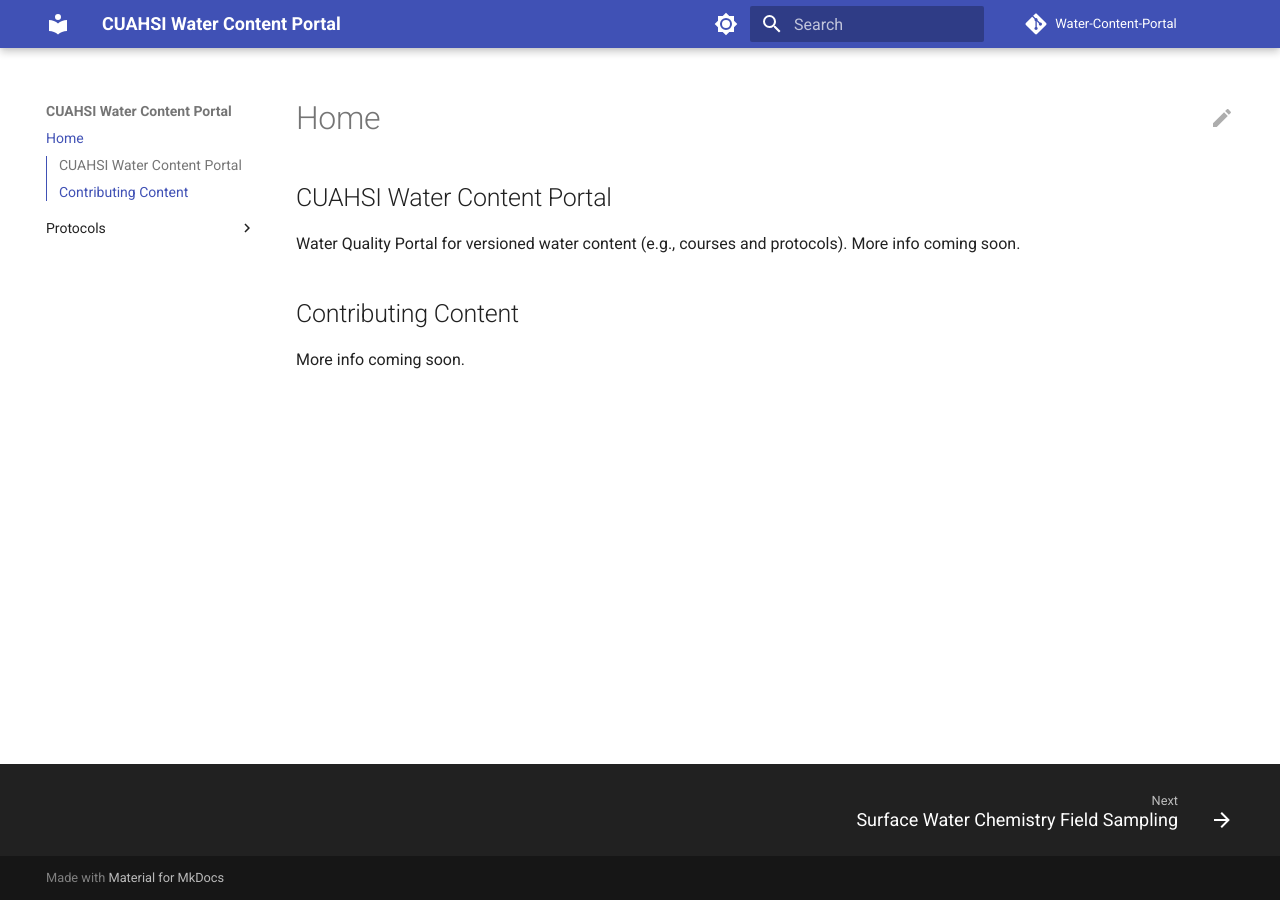
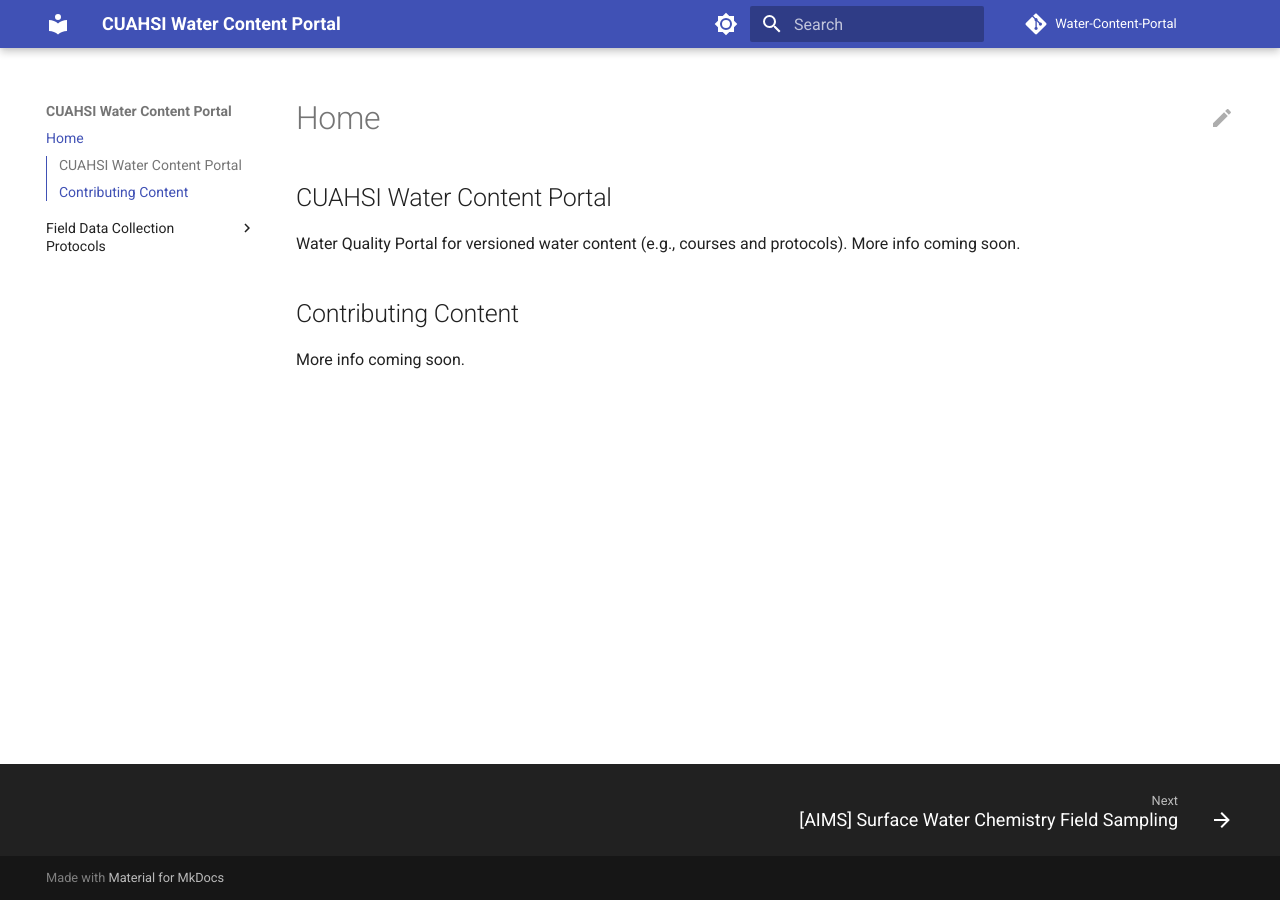
Before and after one commit to abnerbog/Water-Content-Portal-Archived, an MkDocs documentation site: the page built from docs/index.md, in a window 1280 px wide. Built offline with MkDocs 1.6.1 and Material for MkDocs 9.7.7, drawn with Linux system fonts in a browser that asks for light colours; comment, search, counter and statistics services are not loaded.

Commit message:
Modified navigation

```diff
--- a/mkdocs.yml
+++ b/mkdocs.yml
@@ -32,6 +32,6 @@ markdown_extensions:
 
 nav:
   - Home: index.md
-  - "Protocols":
+  - "Field Data Collection Protocols":
     - "Surface Water Quality":
-      - "Surface Water Chemistry Field Sampling": Protocols/Surface Water Quality/AIMS_SOP_Surface_Water_Chemistry_Field_Sampling.md
+      - "[AIMS] Surface Water Chemistry Field Sampling": Protocols/Surface Water Quality/AIMS_SOP_Surface_Water_Chemistry_Field_Sampling.md
```
